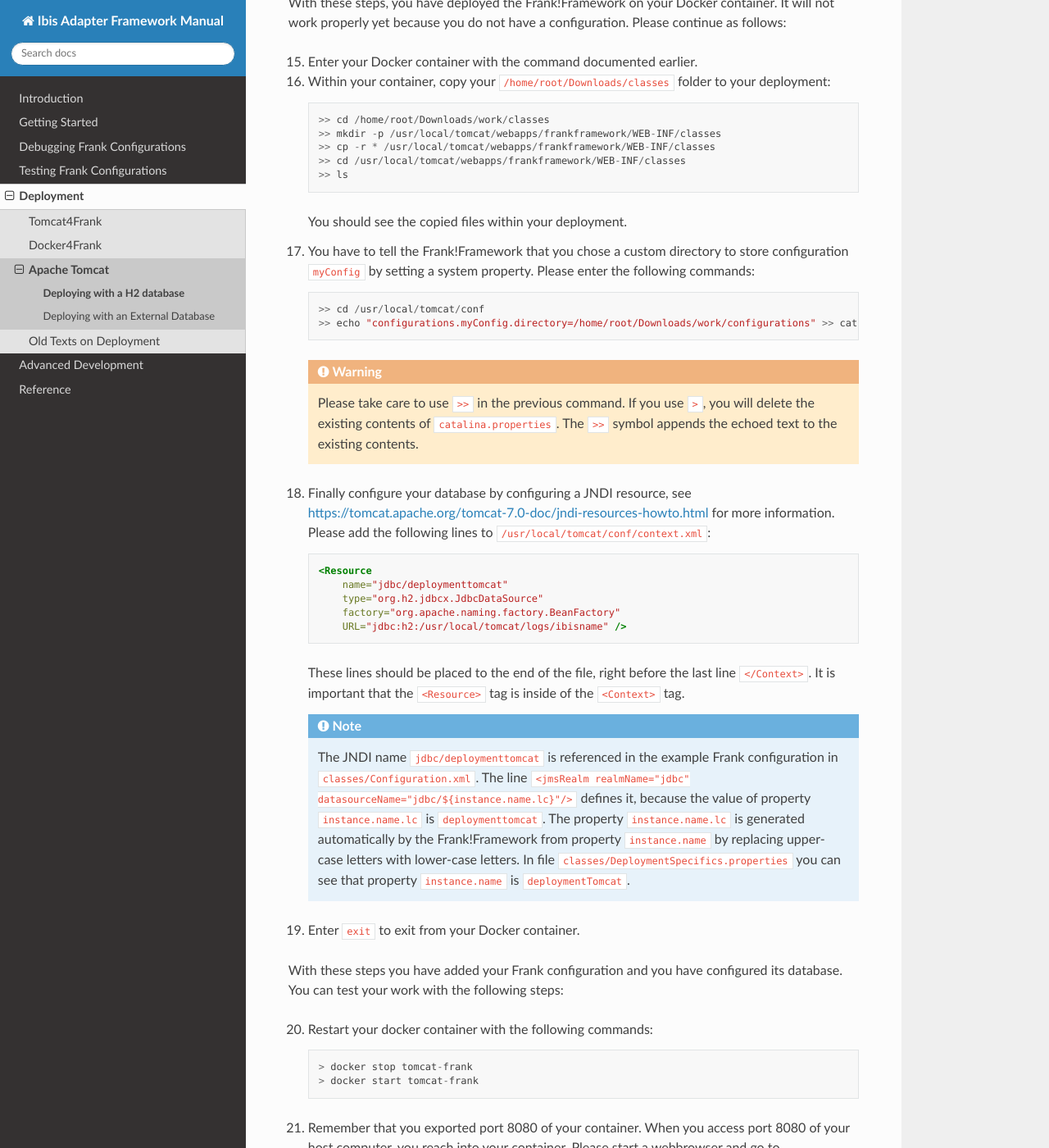
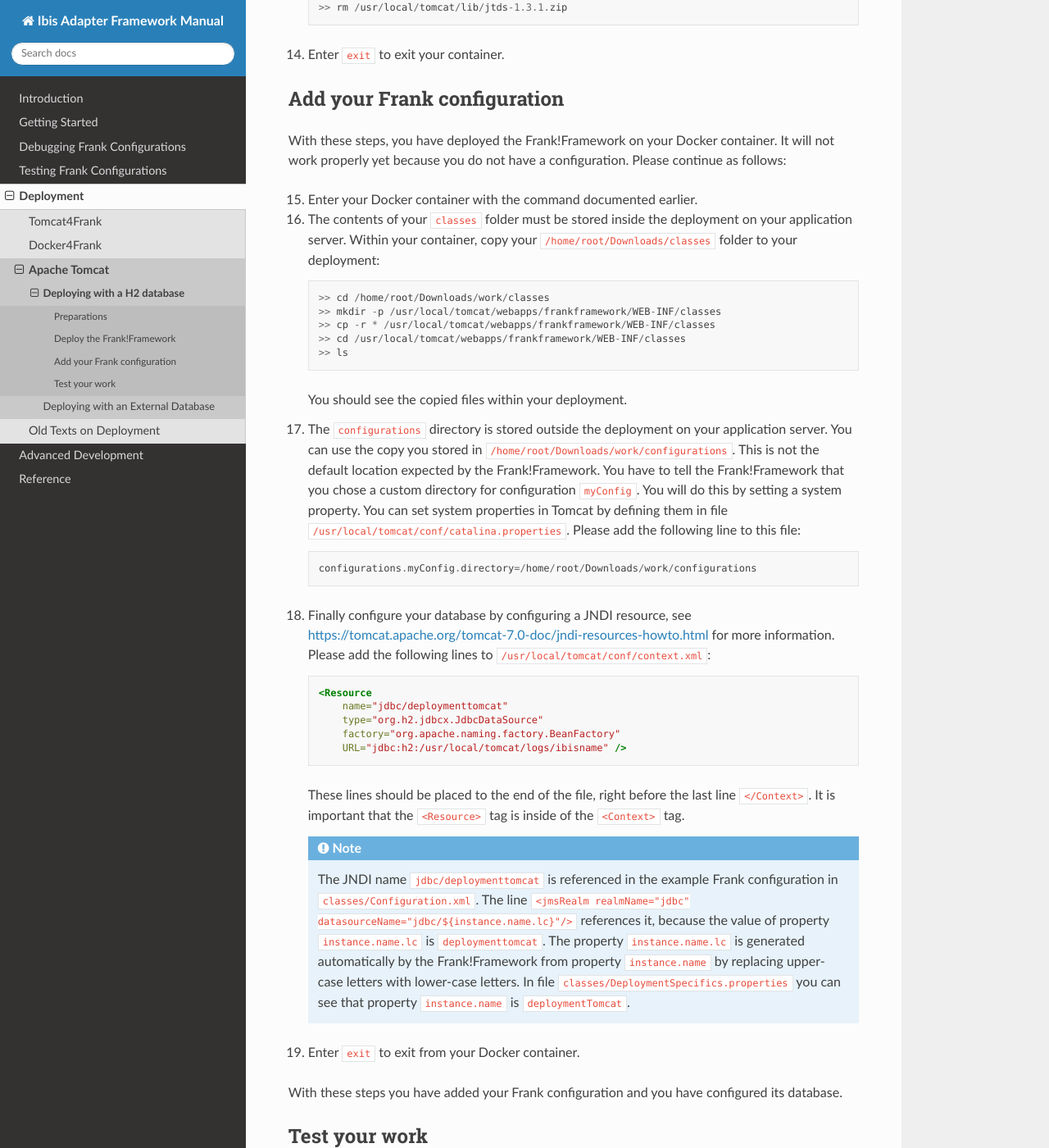
Before and after one commit to frankframework/frank-manual, a Sphinx documentation site: the page built from docs/source/deploying/tomcatBasic.rst, in a window 1280 px wide and 1400 px high, scrolled down 3071 px. Shown: the whole window at 82% size. Built offline with Sphinx 7.4.7 and the Read the Docs theme 2.0.0, drawn with Linux system fonts in a browser that asks for light colours; some of the changed text lies outside the part shown.

Commit message:
Improve the text

```diff
--- a/docs/source/deploying/tomcatBasic.rst
+++ b/docs/source/deploying/tomcatBasic.rst
@@ -2,6 +2,9 @@
 
 Deploying with a H2 database
 ============================
+
+Preparations
+------------
 
 .. highlight: none
 
@@ -34,6 +37,9 @@ When you are done with these preparations, please do the following:
      > docker start tomcat-frank
 
    Please note that Apache Tomcat is started automatically. You cannot run the container without running Apache Tomcat inside of it.
+
+Deploy the Frank!Framework
+--------------------------
 
 Now you need to deploy the Frank!Framework within your Tomcat instance. The table below shows which files you need and where they need to be stored:
 
@@ -103,10 +109,13 @@ You do not have to download these files manually. For your convenience, we added
 
 #. Enter ``exit`` to exit your container.
 
+Add your Frank configuration
+----------------------------
+
 With these steps, you have deployed the Frank!Framework on your Docker container. It will not work properly yet because you do not have a configuration. Please continue as follows:
 
 15. Enter your Docker container with the command documented earlier.
-#. Within your container, copy your ``/home/root/Downloads/classes`` folder to your deployment: ::
+#. The contents of your ``classes`` folder must be stored inside the deployment on your application server. Within your container, copy your ``/home/root/Downloads/classes`` folder to your deployment: ::
 
      >> cd /home/root/Downloads/work/classes
      >> mkdir -p /usr/local/tomcat/webapps/frankframework/WEB-INF/classes
@@ -115,14 +124,9 @@ With these steps, you have deployed the Frank!Framework on your Docker container
      >> ls
 
    You should see the copied files within your deployment.
-#. You have to tell the Frank!Framework that you chose a custom directory to store configuration ``myConfig`` by setting a system property. Please enter the following commands: ::
+#. The ``configurations`` directory is stored outside the deployment on your application server. You can use the copy you stored in ``/home/root/Downloads/work/configurations``. This is not the default location expected by the Frank!Framework. You have to tell the Frank!Framework that you chose a custom directory for configuration ``myConfig``. You will do this by setting a system property. You can set system properties in Tomcat by defining them in file ``/usr/local/tomcat/conf/catalina.properties``. Please add the following line to this file: ::
 
-     >> cd /usr/local/tomcat/conf
-     >> echo "configurations.myConfig.directory=/home/root/Downloads/work/configurations" >> catalina.properties
-
-   .. WARNING::
-
-      Please take care to use ``>>`` in the previous command. If you use ``>``, you will delete the existing contents of ``catalina.properties``. The ``>>`` symbol appends the echoed text to the existing contents.
+     configurations.myConfig.directory=/home/root/Downloads/work/configurations
 
 #. Finally configure your database by configuring a JNDI resource, see https://tomcat.apache.org/tomcat-7.0-doc/jndi-resources-howto.html for more information. Please add the following lines to ``/usr/local/tomcat/conf/context.xml``:
 
@@ -138,11 +142,16 @@ With these steps, you have deployed the Frank!Framework on your Docker container
 
    .. NOTE::
 
-      The JNDI name ``jdbc/deploymenttomcat`` is referenced in the example Frank configuration in ``classes/Configuration.xml``. The line ``<jmsRealm realmName="jdbc" datasourceName="jdbc/${instance.name.lc}"/>`` defines it, because the value of property ``instance.name.lc`` is ``deploymenttomcat``. The property ``instance.name.lc`` is generated automatically by the Frank!Framework from property ``instance.name`` by replacing upper-case letters with lower-case letters. In file ``classes/DeploymentSpecifics.properties`` you can see that property ``instance.name`` is ``deploymentTomcat``.
+      The JNDI name ``jdbc/deploymenttomcat`` is referenced in the example Frank configuration in ``classes/Configuration.xml``. The line ``<jmsRealm realmName="jdbc" datasourceName="jdbc/${instance.name.lc}"/>`` references it, because the value of property ``instance.name.lc`` is ``deploymenttomcat``. The property ``instance.name.lc`` is generated automatically by the Frank!Framework from property ``instance.name`` by replacing upper-case letters with lower-case letters. In file ``classes/DeploymentSpecifics.properties`` you can see that property ``instance.name`` is ``deploymentTomcat``.
 
 #. Enter ``exit`` to exit from your Docker container.
 
-With these steps you have added your Frank configuration and you have configured its database. You can test your work with the following steps:
+With these steps you have added your Frank configuration and you have configured its database.
+
+Test your work
+--------------
+
+You can test your work with the following steps:
 
 20. Restart your docker container with the following commands: ::
 
@@ -155,6 +164,7 @@ With these steps you have added your Frank configuration and you have configured
 
 #. You are in the Adapter Status screen (number 1). Please click "Configuration messages" (number 2) to see that there are no error messages. You should see tabs "myConfig" (number 3) and "deploymentTomcat" (number 4).
 #. If you have errors, you can click "Environment Variables" (number 5). Using Ctrl-F you can check whether property ``configurations.myConfig.directory`` is defined.
+#. If you have errors, you can also examine the output produced by Tomcat. If you are using docker, use the command ``docker logs tomcat-frank``.
 #. If you have no errors, you can proceed to testing your deployed configuration. Press "Testing" in the figure below. The "Testing" menu item expands as shown:
 
    .. image:: frankConsoleFindTestTools.jpg
```
